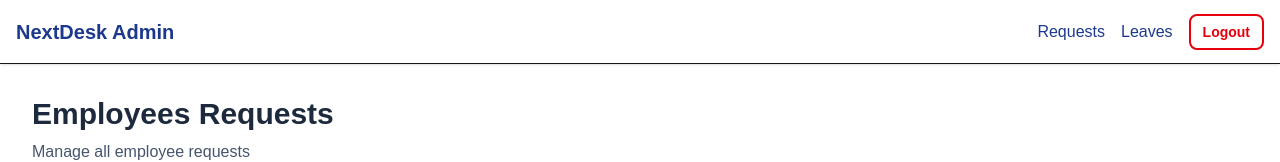
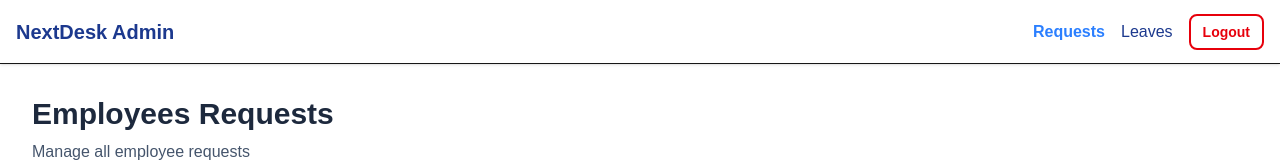
Before and after one commit to portgasalif/nextdesk, a Next.js app: page /dashboardAdmin in a window 1280 px wide. Shown: the top 162 px of the page. Built offline with nearby package versions, Linux system fonts and the light colour scheme; no server answers; the database is empty; sample sign-in values are in the browser's storage.

Commit message:
Highlight active navbar links
Use usePathname in AdminNavbar and EmployeeNavbar to apply an active-link class (bold + blue) based on the current pathname, improving visual feedback for the current page. Updated imports and added pathname checks for the relevant links in both navbars

```diff
--- a/src/components/AdminNavbar.tsx
+++ b/src/components/AdminNavbar.tsx
@@ -1,9 +1,10 @@
 "use client";
-import { useRouter } from "next/navigation";
+import { usePathname, useRouter } from "next/navigation";
 import Link from "next/link";
 
 export default function AdminNavbar() {
   const router = useRouter();
+  const pathname = usePathname();
   const handleLogout = () => {
     localStorage.removeItem("user");
     router.push("/");
@@ -19,12 +20,12 @@ export default function AdminNavbar() {
       <div className="space-x-4 flex items-center text-blue-900">
         <Link
           href="/dashboardAdmin"
-          className="hover:text-blue-500 transition-colors duration-200 "
+          className={`hover:text-blue-500 transition-colors duration-200 ${pathname === "/dashboardAdmin" ? "text-blue-500 font-semibold" : ""}`}
         >
           Requests
         </Link>
         <Link
-          className="hover:text-blue-500 transition-colors duration-200 "
+          className={`hover:text-blue-500 transition-colors duration-200 ${pathname === "/leaveManagement" ? "text-blue-500 font-semibold" : ""} `}
           href="/leaveManagement"
         >
           Leaves
--- a/src/components/EmployeeNavbar.tsx
+++ b/src/components/EmployeeNavbar.tsx
@@ -1,7 +1,9 @@
 "use client";
 import Link from "next/link";
+import { usePathname } from "next/navigation";
 
 export default function EmployeeNavbar() {
+  const pathname = usePathname();
   return (
     <nav className="bg-white shadow border-b flex justify-between items-center p-4 h-16">
       <h2
@@ -13,19 +15,19 @@ export default function EmployeeNavbar() {
       <div className="space-x-4 flex items-center text-blue-900">
         <Link
           href="/dashboardEmployee"
-          className="hover:text-blue-500 transition-colors duration-200 "
+          className={`hover:text-blue-500 transition-colors duration-200 ${pathname === "/dashboardEmployee" ? "text-blue-600 font-semibold" : ""}`}
         >
           Dashboard
         </Link>
         <Link
           href="/leaveRequest"
-          className="hover:text-blue-500 transition-colors duration-200 "
+          className={`hover:text-blue-500 transition-colors duration-200 ${pathname === "/leaveRequest" ? "text-blue-600 font-semibold" : ""}`}
         >
           My Leaves
         </Link>
         <Link
           href="/profileEmployee"
-          className="hover:text-blue-500 transition-colors duration-200 "
+          className={`hover:text-blue-500 transition-colors duration-200 ${pathname === "/profileEmployee" ? "text-blue-600 font-semibold" : ""}`}
         >
           Profile
         </Link>
--- a/tsconfig.json
+++ b/tsconfig.json
@@ -15,7 +15,7 @@
     "moduleResolution": "bundler",
     "resolveJsonModule": true,
     "isolatedModules": true,
-    "jsx": "react-jsx",
+    "jsx": "preserve",
     "incremental": true,
     "plugins": [
       {
```
